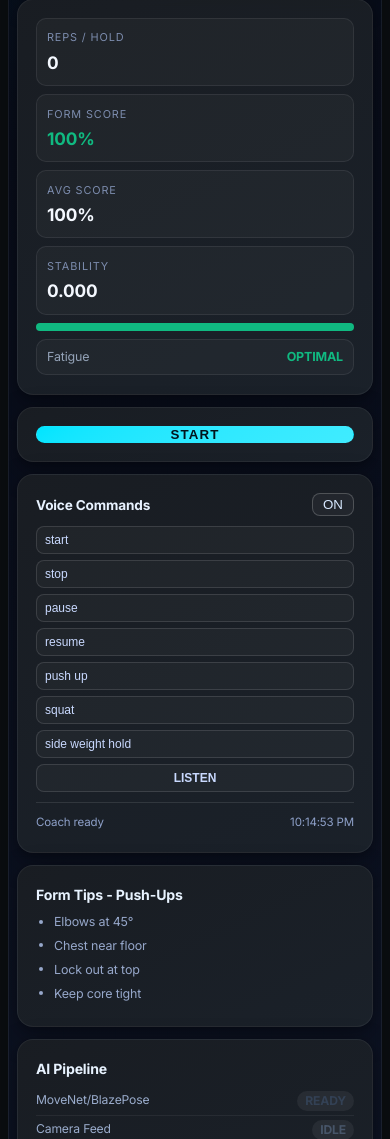
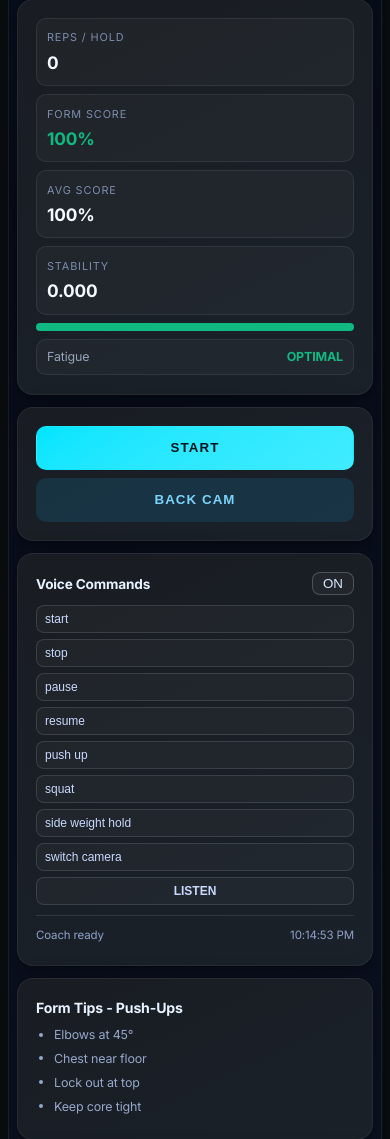
Before and after one commit to Anu7276/model, a Flask app: page / in a window 390 px wide, after a click that opens the changed part. Shown: the part 852-1991 px from the top of the page. Run offline with Flask 3, Linux system fonts and the light colour scheme.

Commit message:
Add mobile rear-camera tracking with in-session camera switch

```diff
--- a/web_app/static/script.js
+++ b/web_app/static/script.js
@@ -330,6 +330,8 @@
     let scoreHistory = [];
     let commandLog = [];
     let voiceEnabled = true;
+    let activeFacingMode = isTouchViewport() ? 'environment' : 'user';
+    let cameraSwitchInProgress = false;
     let backendInFlight = false;
     let backendController = null;
     let lastBackendTick = 0;
@@ -375,6 +377,7 @@
         startBtn: document.getElementById('start-camera'),
         stopBtn: document.getElementById('stop-camera'),
         pauseBtn: document.getElementById('pause-camera'),
+        switchCamBtn: document.getElementById('switch-camera'),
         voiceToggle: document.getElementById('coach2-voice-toggle'),
         micBtn: document.getElementById('coach2-mic-btn'),
         pipeCam: document.getElementById('pipe-cam'),
@@ -388,6 +391,80 @@
         el.innerText = ready ? "READY" : "IDLE";
         el.style.color = ready ? "var(--status-success)" : "#475569";
         el.style.background = ready ? "rgba(16,185,129,.15)" : "rgba(255,255,255,.06)";
+    };
+
+    const releaseCameraStream = () => {
+        if (!videoElement.srcObject) return;
+        videoElement.srcObject.getTracks().forEach(track => track.stop());
+        videoElement.srcObject = null;
+    };
+
+    const updateCameraToggleUi = () => {
+        if (!ui.switchCamBtn) return;
+        const mobile = isTouchViewport();
+        const supportsCameraApi = !!(navigator.mediaDevices && navigator.mediaDevices.getUserMedia);
+        const canSwitch = mobile && supportsCameraApi;
+        if (!mobile) activeFacingMode = 'user';
+        ui.switchCamBtn.classList.toggle('hidden', !canSwitch);
+        ui.switchCamBtn.disabled = cameraSwitchInProgress;
+        ui.switchCamBtn.innerText = activeFacingMode === 'environment' ? "BACK CAM" : "FRONT CAM";
+    };
+
+    const getVideoConstraints = () => {
+        const mobile = isTouchViewport();
+        if (mobile) {
+            return {
+                facingMode: { ideal: activeFacingMode },
+                width: { ideal: activeFacingMode === 'environment' ? 960 : 720, max: 1280 },
+                height: { ideal: activeFacingMode === 'environment' ? 720 : 540, max: 960 },
+                frameRate: { ideal: 24, max: 30 }
+            };
+        }
+
+        return {
+            facingMode: 'user',
+            width: { ideal: 1280, max: 1920 },
+            height: { ideal: 720, max: 1080 },
+            frameRate: { ideal: 30, max: 30 }
+        };
+    };
+
+    const attachStreamToVideo = async (stream) => {
+        videoElement.srcObject = stream;
+        if (videoElement.readyState >= 1) {
+            await videoElement.play();
+            return;
+        }
+
+        await new Promise((resolve) => {
+            videoElement.onloadedmetadata = async () => {
+                try {
+                    await videoElement.play();
+                } catch (err) {
+                    console.warn("Video play warning:", err);
+                }
+                resolve();
+            };
+        });
+    };
+
+    const requestCameraStream = async () => {
+        const primary = getVideoConstraints();
+        try {
+            return await navigator.mediaDevices.getUserMedia({ video: primary });
+        } catch (err) {
+            // If facing-mode preference fails, fall back to any available camera.
+            if (isTouchViewport()) {
+                return await navigator.mediaDevices.getUserMedia({
+                    video: {
+                        width: { ideal: 720, max: 1280 },
+                        height: { ideal: 540, max: 960 },
+                        frameRate: { ideal: 24, max: 30 }
+                    }
+                });
+            }
+            throw err;
+        }
     };
 
     const formatClock = (secs = 0) => new Date((secs || 0) * 1000).toISOString().substr(14, 5);
@@ -674,40 +751,25 @@
         lastBackendTick = 0;
         resetCoachMetrics();
         setCoachState();
+        updateCameraToggleUi();
 
         try {
             if (!videoElement.srcObject) {
-                const mobileCamera = isTouchViewport();
-                const stream = await navigator.mediaDevices.getUserMedia({
-                    video: mobileCamera
-                        ? {
-                            facingMode: 'user',
-                            width: { ideal: 720, max: 960 },
-                            height: { ideal: 540, max: 720 },
-                            frameRate: { ideal: 24, max: 30 }
-                        }
-                        : {
-                            facingMode: 'user',
-                            width: { ideal: 1280, max: 1920 },
-                            height: { ideal: 720, max: 1080 },
-                            frameRate: { ideal: 30, max: 30 }
-                        }
-                });
-                videoElement.srcObject = stream;
-                videoElement.onloadedmetadata = () => {
-                    videoElement.play();
-                    requestAnimationFrame(runDetection);
-                };
+                const stream = await requestCameraStream();
+                await attachStreamToVideo(stream);
+                requestAnimationFrame(runDetection);
             } else {
                 requestAnimationFrame(runDetection);
             }
             setPipe(ui.pipeCam, true);
-            addLog(`${EXERCISE_META[currentExercise].label} session started`);
+            const camLabel = activeFacingMode === 'environment' ? 'back camera' : 'front camera';
+            addLog(`${EXERCISE_META[currentExercise].label} session started (${camLabel})`);
         } catch (err) {
             console.error("Camera access error:", err);
             fitnessActive = false;
             setCoachState();
             setPipe(ui.pipeCam, false);
+            triggerWarning("Camera access denied or unavailable");
         }
     };
 
@@ -720,10 +782,7 @@
             backendController.abort();
             backendController = null;
         }
-        if (videoElement.srcObject) {
-            videoElement.srcObject.getTracks().forEach(track => track.stop());
-            videoElement.srcObject = null;
-        }
+        releaseCameraStream();
         canvasCtx.clearRect(0, 0, canvasElement.width, canvasElement.height);
         if (uiAnimationId) {
             cancelAnimationFrame(uiAnimationId);
@@ -745,6 +804,46 @@
         addLog(fitnessPaused ? "Tracking paused" : "Tracking resumed");
     };
 
+    const switchCamera = async () => {
+        if (!isTouchViewport() || cameraSwitchInProgress) return;
+        cameraSwitchInProgress = true;
+        updateCameraToggleUi();
+
+        const previousFacing = activeFacingMode;
+        activeFacingMode = activeFacingMode === 'environment' ? 'user' : 'environment';
+        updateCameraToggleUi();
+
+        if (!fitnessActive) {
+            addLog(`Camera preset: ${activeFacingMode === 'environment' ? 'back' : 'front'}`);
+            cameraSwitchInProgress = false;
+            updateCameraToggleUi();
+            return;
+        }
+
+        try {
+            if (backendController) {
+                backendController.abort();
+                backendController = null;
+            }
+            backendInFlight = false;
+            releaseCameraStream();
+
+            const stream = await requestCameraStream();
+            await attachStreamToVideo(stream);
+            setPipe(ui.pipeCam, true);
+            addLog(`Switched to ${activeFacingMode === 'environment' ? 'back' : 'front'} camera`);
+        } catch (err) {
+            console.error("Camera switch error:", err);
+            activeFacingMode = previousFacing;
+            updateCameraToggleUi();
+            triggerWarning("Could not switch camera");
+            addLog("Camera switch failed");
+        } finally {
+            cameraSwitchInProgress = false;
+            updateCameraToggleUi();
+        }
+    };
+
     const setExercise = (id) => {
         currentExercise = id;
         setCoachTheme();
@@ -763,6 +862,7 @@
         if (t.includes('push')) return 'pushup';
         if (t.includes('squat')) return 'squat';
         if (t.includes('side') || t.includes('raise') || t.includes('stretch') || t.includes('weight') || t.includes('hold')) return 'sidearm';
+        if (t.includes('switch camera') || t.includes('swap camera') || t.includes('flip camera') || t.includes('back camera') || t.includes('rear camera') || t.includes('front camera')) return 'camera';
         if (t.includes('mute')) return 'mute';
         return '';
     };
@@ -775,6 +875,7 @@
         else if (cmd === 'pause') { if (!fitnessPaused) pauseFitness(); }
         else if (cmd === 'resume') { if (fitnessPaused) pauseFitness(); }
         else if (cmd === 'pushup' || cmd === 'squat' || cmd === 'sidearm') setExercise(cmd);
+        else if (cmd === 'camera') switchCamera();
         else if (cmd === 'mute') {
             voiceEnabled = false;
             ui.voiceToggle.innerText = "OFF";
@@ -805,6 +906,11 @@
     document.getElementById('start-camera').addEventListener('click', startFitness);
     document.getElementById('stop-camera').addEventListener('click', stopFitness);
     document.getElementById('pause-camera').addEventListener('click', pauseFitness);
+    if (ui.switchCamBtn) {
+        ui.switchCamBtn.addEventListener('click', () => {
+            switchCamera();
+        });
+    }
 
     document.querySelectorAll('.coach2-ex-btn').forEach((btn) => {
         btn.addEventListener('click', () => setExercise(btn.dataset.ex));
@@ -831,7 +937,19 @@
         }
     });
 
+    let lastTouchViewport = isTouchViewport();
+    window.addEventListener('resize', () => {
+        const nextTouchViewport = isTouchViewport();
+        if (nextTouchViewport !== lastTouchViewport) {
+            lastTouchViewport = nextTouchViewport;
+            if (!nextTouchViewport) activeFacingMode = 'user';
+            if (nextTouchViewport) activeFacingMode = 'environment';
+            updateCameraToggleUi();
+        }
+    });
+
     setCoachTheme();
+    updateCameraToggleUi();
     setCoachState();
     setPipe(ui.pipeCam, false);
     setPipe(ui.pipeTrack, false);
--- a/web_app/static/style.css
+++ b/web_app/static/style.css
@@ -930,12 +930,13 @@
 }
 
 .coach2-controls {
-    display: flex;
+    display: grid;
+    grid-template-columns: repeat(2, minmax(0, 1fr));
     gap: 8px;
 }
 
 .coach2-controls button {
-    flex: 1;
+    width: 100%;
     border-radius: 10px;
     border: 1px solid transparent;
     font-weight: 700;
@@ -951,6 +952,13 @@
     box-shadow: 0 10px 22px rgba(0, 0, 0, 0.24);
 }
 
+.coach2-controls button:disabled {
+    opacity: 0.55;
+    cursor: not-allowed;
+    transform: none;
+    box-shadow: none;
+}
+
 .coach2-primary {
     background: linear-gradient(145deg, var(--coach-accent), color-mix(in srgb, var(--coach-accent) 75%, #ffffff));
     color: #02131c;
@@ -966,6 +974,12 @@
     background: rgba(239, 68, 68, 0.14);
     color: #f97373;
     border-color: rgba(239, 68, 68, 0.35);
+}
+
+.coach2-camera {
+    background: rgba(14, 165, 233, 0.15);
+    color: #7dd3fc;
+    border-color: rgba(125, 211, 252, 0.4);
 }
 
 .coach2-voice-head {
@@ -1382,7 +1396,7 @@
     }
 
     .coach2-controls {
-        flex-direction: row;
+        grid-template-columns: repeat(2, minmax(0, 1fr));
     }
 
     .coach2-controls button {
@@ -1436,7 +1450,7 @@
     }
 
     .coach2-controls {
-        flex-direction: column;
+        grid-template-columns: 1fr;
     }
 
     .coach2-controls button {
--- a/web_app/templates/index.html
+++ b/web_app/templates/index.html
@@ -454,6 +454,7 @@
                                 <button id="start-camera" class="coach2-primary">START</button>
                                 <button id="pause-camera" class="coach2-secondary hidden">PAUSE</button>
                                 <button id="stop-camera" class="coach2-danger hidden">STOP</button>
+                                <button id="switch-camera" class="coach2-secondary coach2-camera hidden">BACK CAM</button>
                             </div>
 
                             <div class="coach2-voice glass-panel">
@@ -469,6 +470,7 @@
                                     <button class="coach2-cmd" data-cmd="pushup">push up</button>
                                     <button class="coach2-cmd" data-cmd="squat">squat</button>
                                     <button class="coach2-cmd" data-cmd="sidearm">side weight hold</button>
+                                    <button class="coach2-cmd" data-cmd="camera">switch camera</button>
                                     <button id="coach2-mic-btn" class="coach2-cmd coach2-mic-btn">listen</button>
                                 </div>
                                 <div id="coach2-command-log" class="coach2-log"></div>
```
